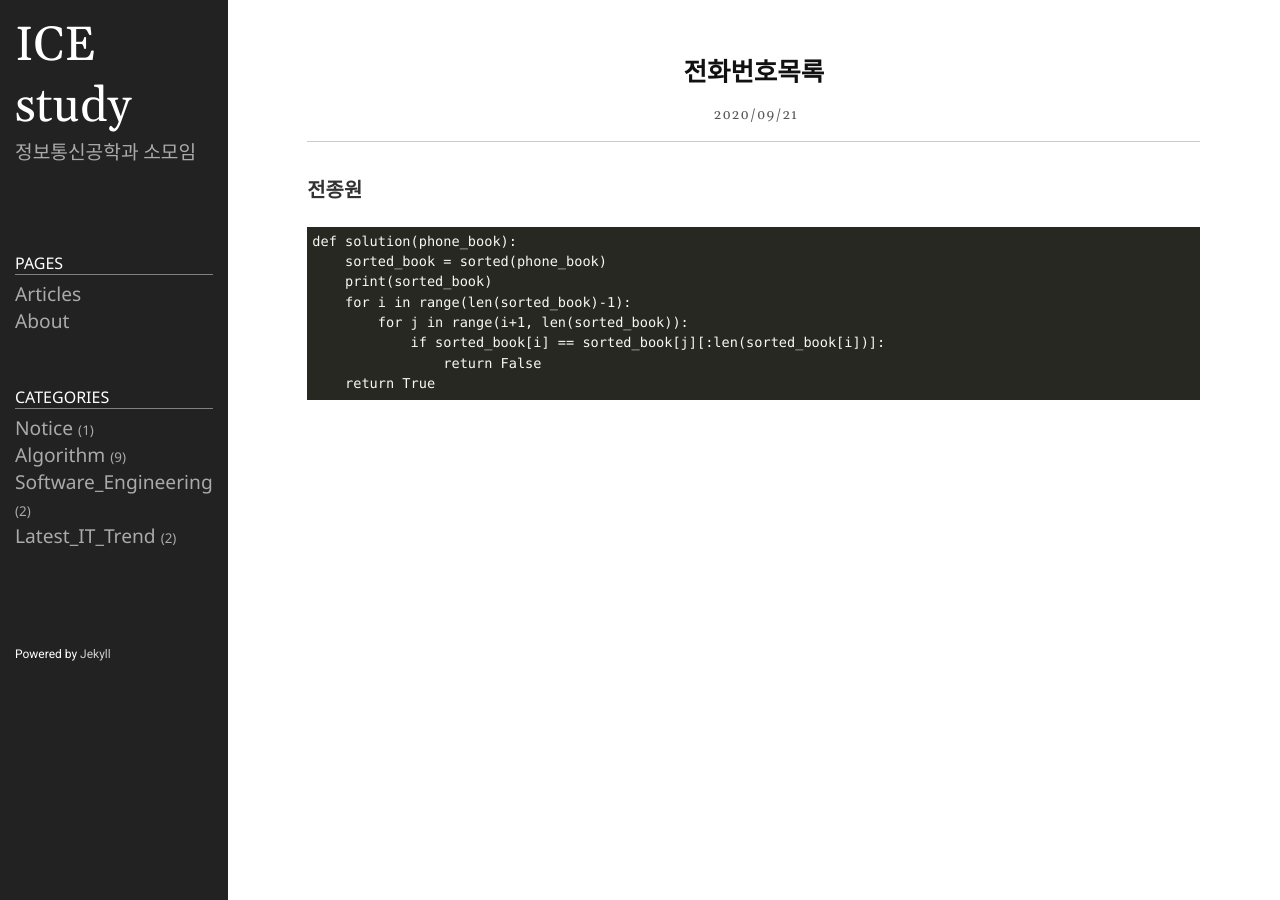
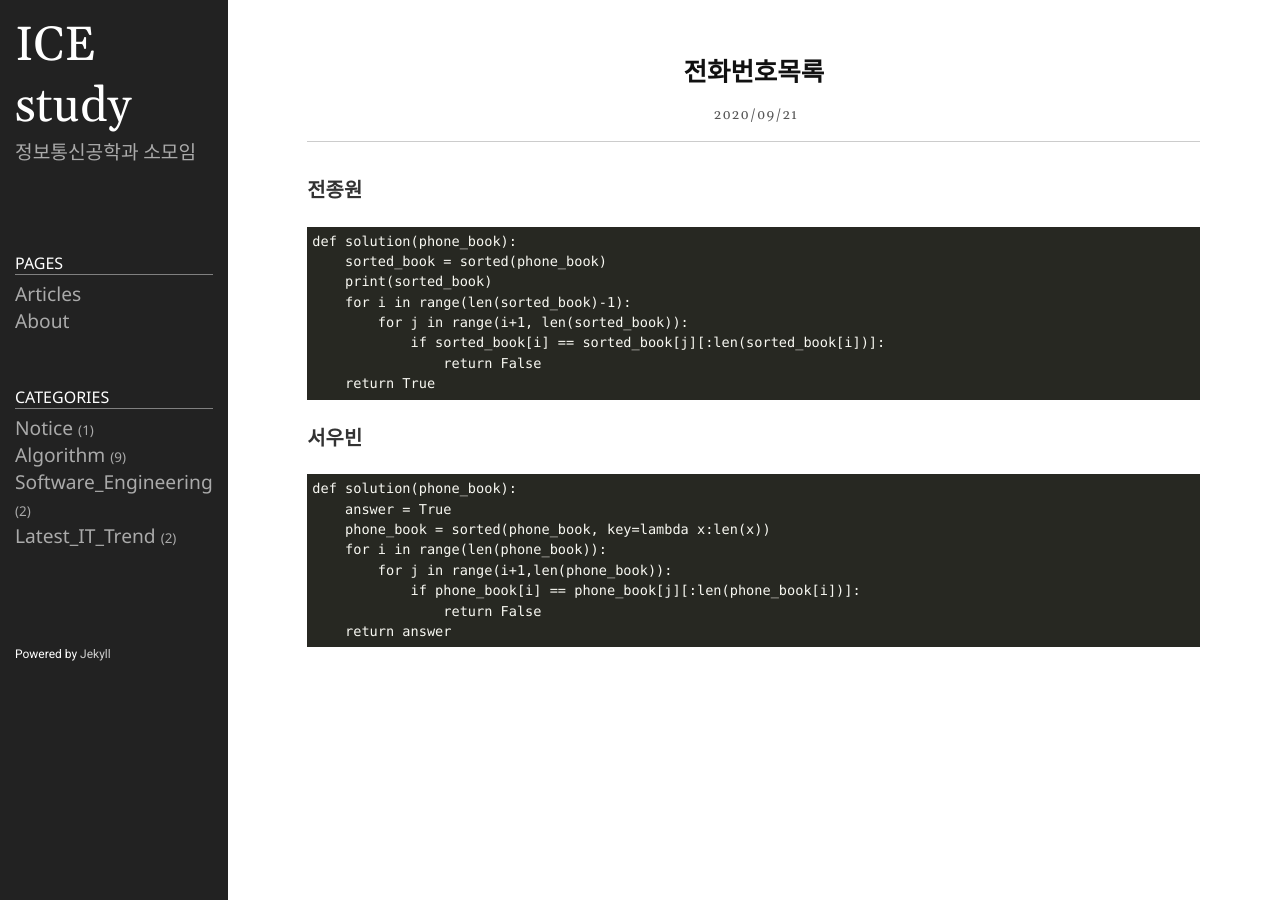
Before and after one commit to icestudy/icestudy.github.io, a Jekyll site: the page built from _posts/2020-09-21-전화번호목록.md, in a window 1280 px wide. Built offline with Jekyll 4.4.1, drawn with Linux system fonts in a browser that asks for light colours.

Commit message:
Update 2020-09-21-전화번호목록.md

````diff
--- a/_posts/2020-09-21-전화번호목록.md
+++ b/_posts/2020-09-21-전화번호목록.md
@@ -15,3 +15,14 @@ def solution(phone_book):
                 return False
     return True
 ```
+### 서우빈
+```
+def solution(phone_book):
+    answer = True
+    phone_book = sorted(phone_book, key=lambda x:len(x))
+    for i in range(len(phone_book)):
+        for j in range(i+1,len(phone_book)):
+            if phone_book[i] == phone_book[j][:len(phone_book[i])]:
+                return False
+    return answer
+```
````
Also changed, not shown: other parts of _posts/2020-09-21-전화번호목록.md (+1 -1 lines).
